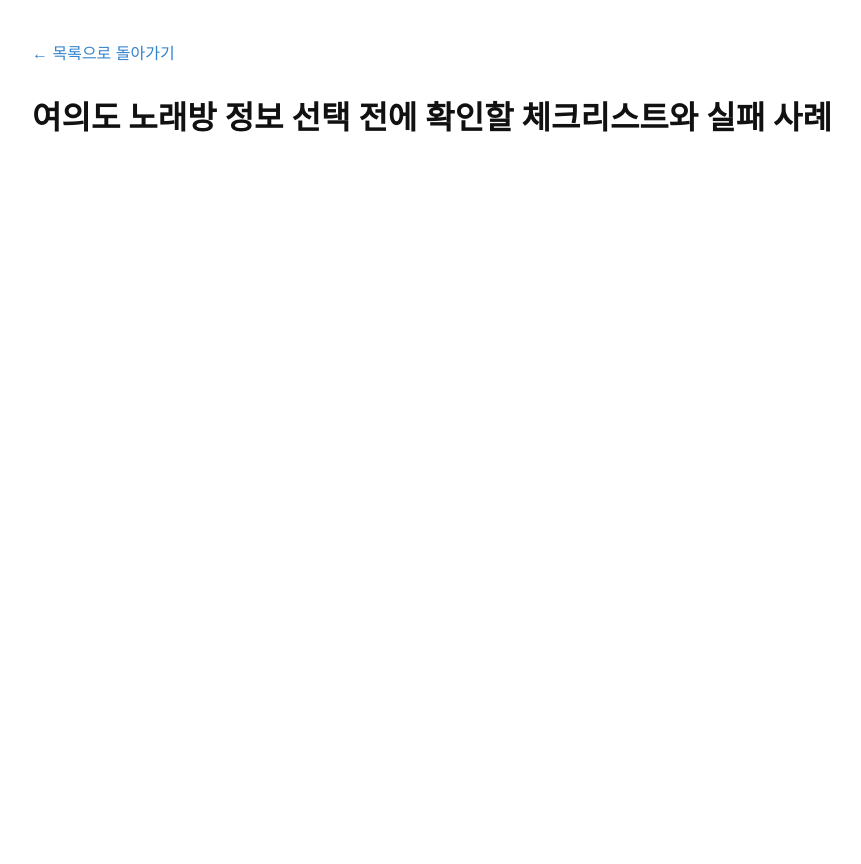
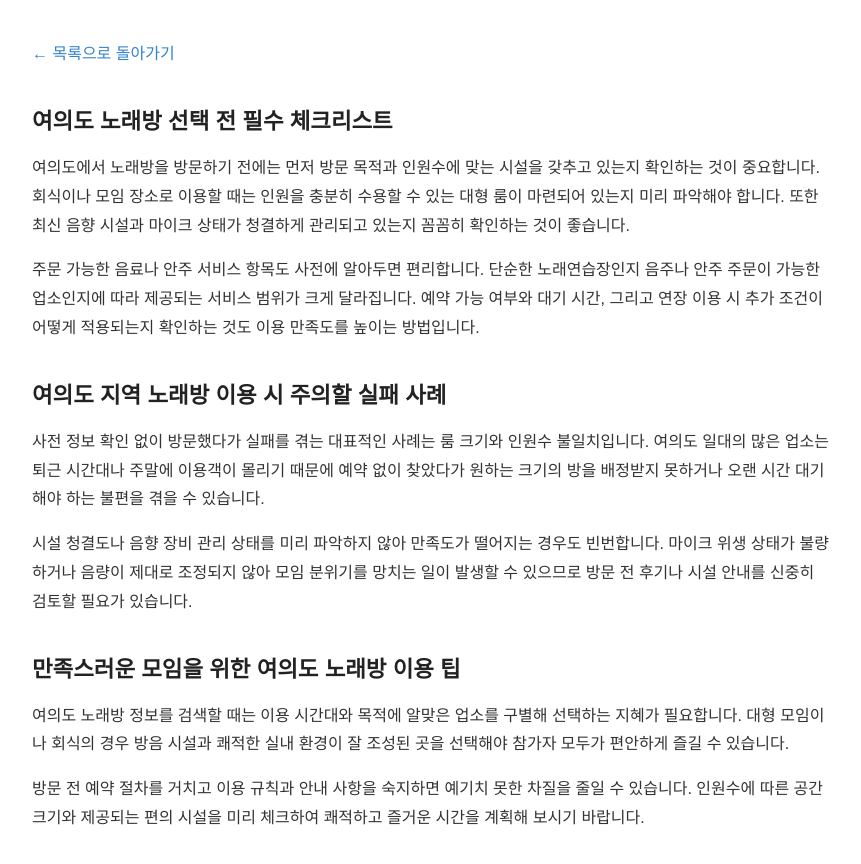
Before and after one commit to sarakinhceo-gif/bp-t3b06-yd-kb-info-1, a plain HTML site: page posts/checklist-002-fiex2l.html in a window 1280 px wide. Shown: the whole page, without its empty margins (208-1069 px from the left). Before the commit the page ends 800 px from the top, so only its background shows below. Drawn offline with Linux system fonts and the light colour scheme.

```diff
--- a/posts/checklist-002-fiex2l.html
+++ b/posts/checklist-002-fiex2l.html
@@ -20,9 +20,15 @@
     <a href="../index.html">← 목록으로 돌아가기</a>
   </header>
   <main>
-    <h1>여의도 노래방 정보 선택 전에 확인할 체크리스트와 실패 사례</h1>
-    <article>
-
+<h2>여의도 노래방 선택 전 필수 체크리스트</h2>
+<p>여의도에서 노래방을 방문하기 전에는 먼저 방문 목적과 인원수에 맞는 시설을 갖추고 있는지 확인하는 것이 중요합니다. 회식이나 모임 장소로 이용할 때는 인원을 충분히 수용할 수 있는 대형 룸이 마련되어 있는지 미리 파악해야 합니다. 또한 최신 음향 시설과 마이크 상태가 청결하게 관리되고 있는지 꼼꼼히 확인하는 것이 좋습니다.</p>
+<p>주문 가능한 음료나 안주 서비스 항목도 사전에 알아두면 편리합니다. 단순한 노래연습장인지 음주나 안주 주문이 가능한 업소인지에 따라 제공되는 서비스 범위가 크게 달라집니다. 예약 가능 여부와 대기 시간, 그리고 연장 이용 시 추가 조건이 어떻게 적용되는지 확인하는 것도 이용 만족도를 높이는 방법입니다.</p>
+<h2>여의도 지역 노래방 이용 시 주의할 실패 사례</h2>
+<p>사전 정보 확인 없이 방문했다가 실패를 겪는 대표적인 사례는 룸 크기와 인원수 불일치입니다. 여의도 일대의 많은 업소는 퇴근 시간대나 주말에 이용객이 몰리기 때문에 예약 없이 찾았다가 원하는 크기의 방을 배정받지 못하거나 오랜 시간 대기해야 하는 불편을 겪을 수 있습니다.</p>
+<p>시설 청결도나 음향 장비 관리 상태를 미리 파악하지 않아 만족도가 떨어지는 경우도 빈번합니다. 마이크 위생 상태가 불량하거나 음량이 제대로 조정되지 않아 모임 분위기를 망치는 일이 발생할 수 있으므로 방문 전 후기나 시설 안내를 신중히 검토할 필요가 있습니다.</p>
+<h2>만족스러운 모임을 위한 여의도 노래방 이용 팁</h2>
+<p>여의도 노래방 정보를 검색할 때는 이용 시간대와 목적에 알맞은 업소를 구별해 선택하는 지혜가 필요합니다. 대형 모임이나 회식의 경우 방음 시설과 쾌적한 실내 환경이 잘 조성된 곳을 선택해야 참가자 모두가 편안하게 즐길 수 있습니다.</p>
+<p>방문 전 예약 절차를 거치고 이용 규칙과 안내 사항을 숙지하면 예기치 못한 차질을 줄일 수 있습니다. 인원수에 따른 공간 크기와 제공되는 편의 시설을 미리 체크하여 쾌적하고 즐거운 시간을 계획해 보시기 바랍니다.</p>
 </main>
 </body>
 </html>
```
